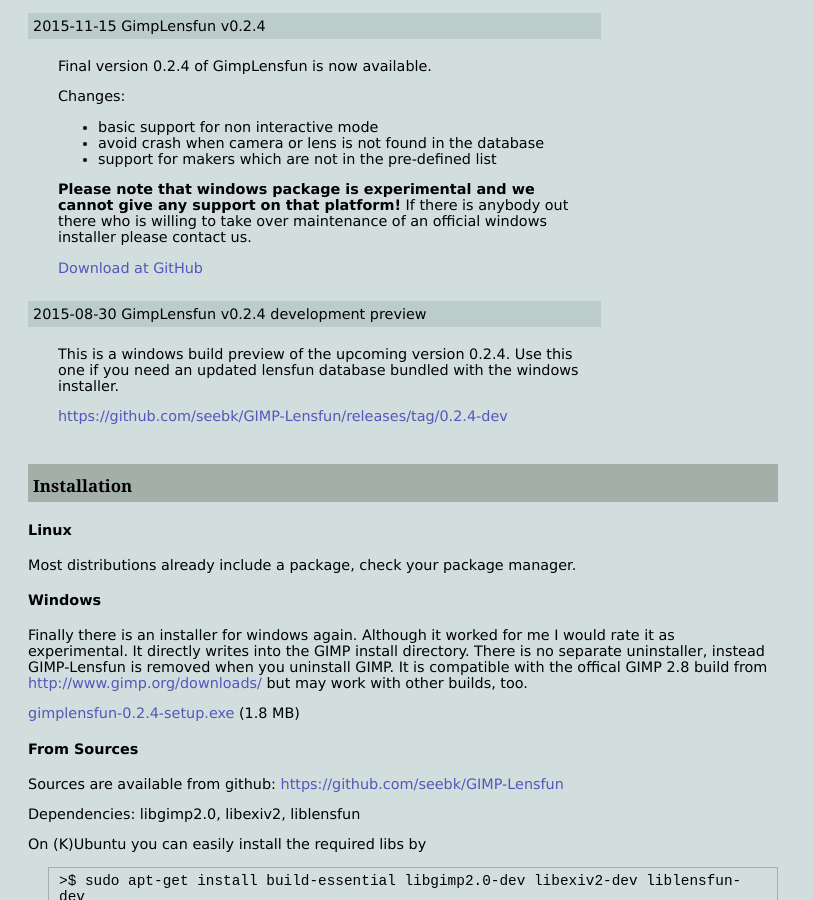
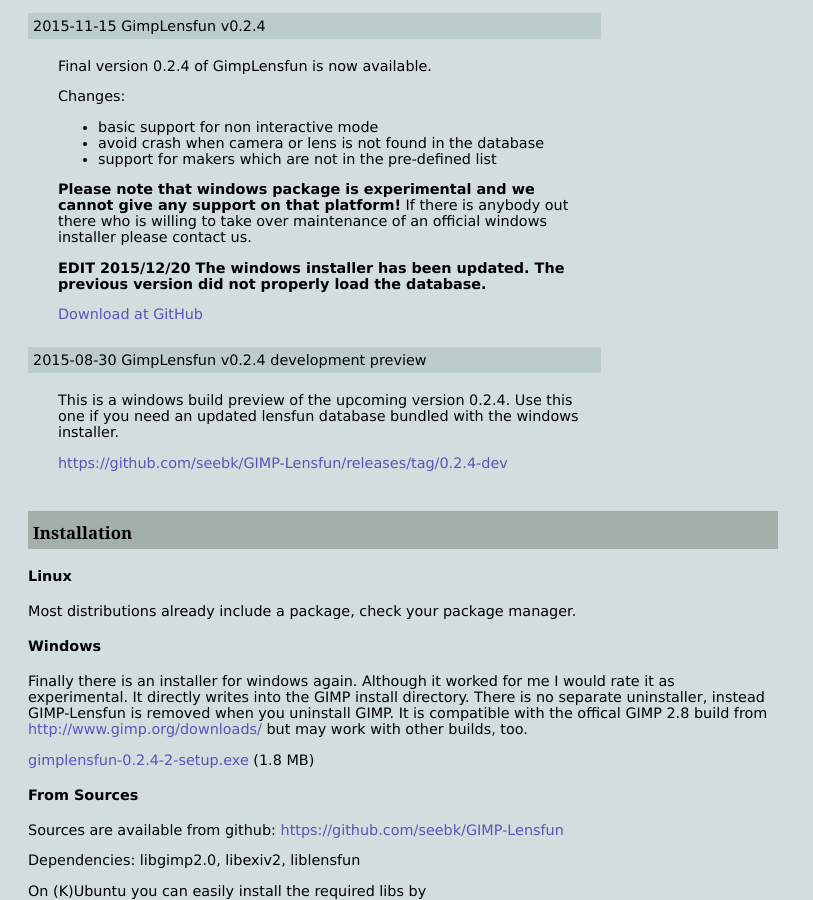
Before and after one commit to seebk/GIMP-Lensfun, a Jekyll site: the page built from index.md, in a window 1280 px wide and 900 px high, scrolled down 1137 px. Shown: the whole window, without its empty margins (0-813 px from the left). Built offline with Jekyll 4.4.1, drawn with Linux system fonts in a browser that asks for light colours; Markdown is read by kramdown in place of the engine named in the settings.

Commit message:
Info about updated windows installer

```diff
--- a/index.md
+++ b/index.md
@@ -46,7 +46,7 @@
 
 Finally there is an installer for windows again. Although it worked for me I would rate it as experimental. It directly writes into the GIMP install directory. There is no separate uninstaller, instead GIMP-Lensfun is removed when you uninstall GIMP. It is compatible with the offical GIMP 2.8 build from <a href="http://www.gimp.org/downloads/" target="_blank">http://www.gimp.org/downloads/</a> but may work with other builds, too.
 
-<a href="https://github.com/seebk/GIMP-Lensfun/releases/download/0.2.4/gimplensfun-0.2.4-setup.exe">gimplensfun-0.2.4-setup.exe</a> (1.8 MB)
+<a href="https://github.com/seebk/GIMP-Lensfun/releases/download/0.2.4/gimplensfun-0.2.4-2-setup.exe">gimplensfun-0.2.4-2-setup.exe</a> (1.8 MB)
 
 
 #### From Sources ####
```
Also changed, not shown: _posts/2015-11-15-GimpLensfun-v0.2.4.md (+2 -0 lines).
